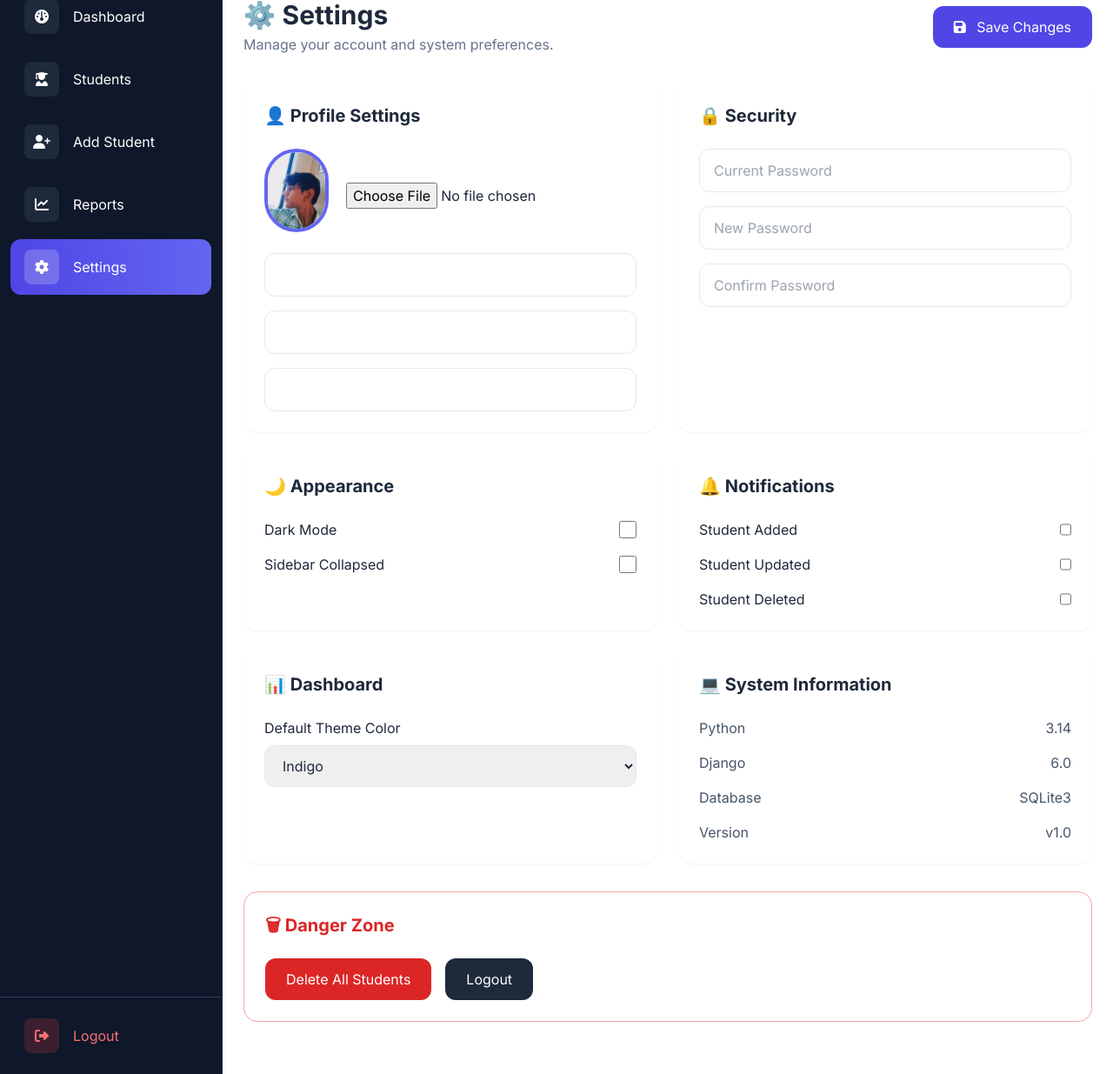
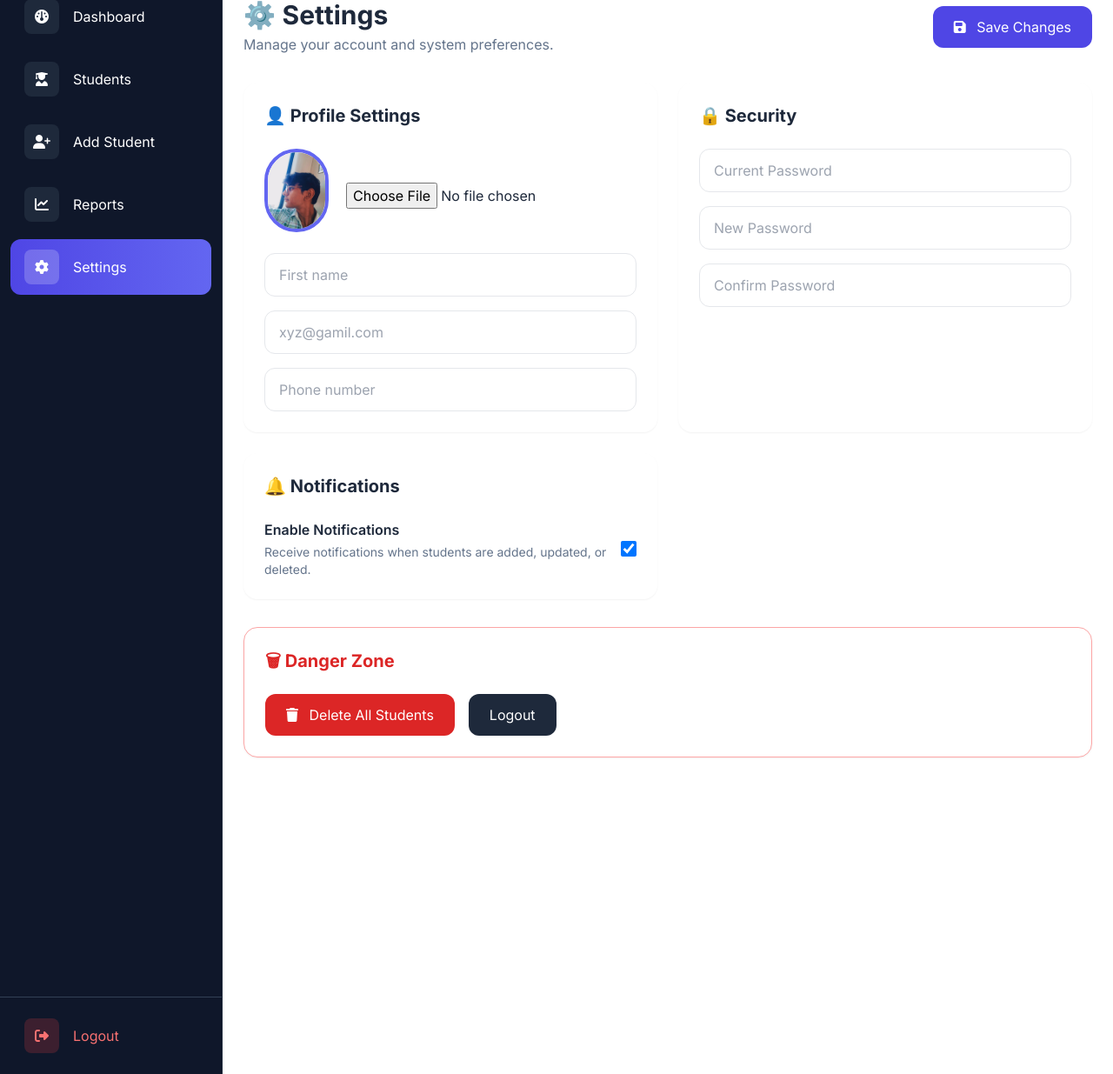
Before and after one commit to Nitin0259/Student-Management-System, a Django app: page /settings/ in a window 1280 px wide. Shown: the part 113-1348 px from the top of the page at 87% size. Run offline with Django 5.2, Linux system fonts and the light colour scheme; a user stored in the database is signed in; data comes from the database, SQL or seed files in the repository; both versions use the stored data as it was before the commit; some libraries are stand-ins or nearby versions.

Commit message:
Complete some topics

```diff
--- a/MainApp/forms.py
+++ b/MainApp/forms.py
@@ -51,7 +51,5 @@ class SettingsForm(forms.ModelForm):
         fields = [
             "phone",
             "profile_image",
-            "dark_mode",
             "notifications",
-            "theme_color",
         ]
--- a/MainApp/templates/base.html
+++ b/MainApp/templates/base.html
@@ -337,7 +337,7 @@
 
     // Close when clicking outside the modal
     document.getElementById("deleteModel").addEventListener("click", function (e) {
-      if (e.target == this) {
+      if (e.target === this) {
         closeDeleteModal();
       }
     })
@@ -394,7 +394,30 @@
         }]
       }
     });
+  </script>
 
+  <script>
+    function openDeleteAllModal(){
+      const model = document.getElementById("deleteAllModal");
+
+      model.classList.remove("hidden")
+      model.classList.add("flex")
+    }
+
+    function closeDeleteAllModal(){
+      const model = document.getElementById("deleteAllModal");
+
+      model.classList.remove("flex")
+      model.classList.add("hidden")
+    }
+
+    // Close when clicking outside the modal
+    window.addEventListener("click", function(e) {
+      const model = document.getElementById("deleteAllModel")
+      if (e.target === model) {
+        closeDeleteAllModal();
+      }
+    })
   </script>
 
 </body>
--- a/MainApp/templates/components/sidebar.html
+++ b/MainApp/templates/components/sidebar.html
@@ -122,7 +122,7 @@
 
   <!-- Logout -->
   <div class="border-t border-slate-700 p-3">
-    <a href="#"
+    <a href="{% url 'logout' %}"
       class="nav-item group flex items-center gap-4 px-4 py-3 rounded-xl hover:bg-red-600/20 text-red-400 transition">
 
       <div class="w-10 h-10 rounded-lg bg-red-500/20 flex items-center justify-center">
--- a/MainApp/templates/setting.html
+++ b/MainApp/templates/setting.html
@@ -57,13 +57,13 @@
                 <div class="space-y-4">
 
                     <input type="text" name="first_name" value="{{ request.user.first_name }}"
-                        class="w-full border rounded-xl px-4 py-3 dark:bg-slate-700">
+                        class="w-full border rounded-xl px-4 py-3 dark:bg-slate-700" placeholder="First name">
 
                     <input type="email" name="email" value="{{ request.user.email }}"
-                        class="w-full border rounded-xl px-4 py-3 dark:bg-slate-700">
+                        class="w-full border rounded-xl px-4 py-3 dark:bg-slate-700" placeholder="xyz@gamil.com">
 
-                    <input type="text" name="phone" value="{{ settings.phone }}"
-                        class="w-full border rounded-xl px-4 py-3 dark:bg-slate-700">
+                    <input type="tel" name="phone" value="{{ settings.phone }}"
+                        class="w-full border rounded-xl px-4 py-3 dark:bg-slate-700" placeholder="Phone number">
 
                 </div>
 
@@ -83,7 +83,7 @@
                     <input type="password" name="current_password" placeholder="Current Password"
                         class="w-full border rounded-xl px-4 py-3 dark:bg-slate-700">
 
-                    <input type="password" name="new_passwrod" placeholder="New Password"
+                    <input type="password" name="new_password" placeholder="New Password"
                         class="w-full border rounded-xl px-4 py-3 dark:bg-slate-700">
 
                     <input type="password" name="confirm_password" placeholder="Confirm Password"
@@ -93,159 +93,33 @@
 
             </div>
 
-            <!-- Appearance -->
+            <!-- Notifications -->
             <div class="bg-white dark:bg-slate-800 rounded-2xl shadow-sm p-6">
 
                 <h2 class="text-xl font-bold mb-6">
-
-                    🌙 Appearance
-
+                    🔔 Notifications
                 </h2>
 
-                <div class="space-y-4">
+                <div class="flex justify-between items-center">
 
-                    <label class="flex justify-between items-center">
+                    <div>
 
-                        <span>Dark Mode</span>
+                        <h3 class="font-semibold">
+                            Enable Notifications
+                        </h3>
 
-                        <input type="checkbox" name="dark_mode" {% if settings.dark_mode %}checked{% endif %} class="w-5 h-5">
+                        <p class="text-sm text-slate-500 mt-1">
+                            Receive notifications when students are added, updated, or deleted.
+                        </p>
 
-                    </label>
+                    </div>
 
-                    <label class="flex justify-between items-center">
-
-                        <span>Sidebar Collapsed</span>
-
-                        <input type="checkbox" class="w-5 h-5">
-
-                    </label>
+                    <input type="checkbox" name="notifications" class="w-5 h-5" {% if settings.notifications %}checked{% endif %}>
 
                 </div>
 
             </div>
 
-            <!-- Notifications -->
-            <div class="bg-white dark:bg-slate-800 rounded-2xl shadow-sm p-6">
-
-                <h2 class="text-xl font-bold mb-6">
-
-                    🔔 Notifications
-
-                </h2>
-
-                <div class="space-y-4">
-
-                    <label class="flex justify-between">
-
-                        Student Added
-
-                        <input type="checkbox" name="notifications" {% if settings.notifications %}checked{% endif %}>
-
-                    </label>
-
-                    <label class="flex justify-between">
-
-                        Student Updated
-
-                        <input type="checkbox">
-
-                    </label>
-
-                    <label class="flex justify-between">
-
-                        Student Deleted
-
-                        <input type="checkbox">
-
-                    </label>
-
-                </div>
-
-            </div>
-
-            <!-- Dashboard -->
-            <div class="bg-white dark:bg-slate-800 rounded-2xl shadow-sm p-6">
-
-                <h2 class="text-xl font-bold mb-6">
-
-                    📊 Dashboard
-
-                </h2>
-
-                <div class="space-y-5">
-
-                    <div>
-
-                        <label class="block mb-2">
-
-                            Default Theme Color
-
-                        </label>
-
-                        <select name="theme_color" class="w-full border rounded-xl px-4 py-3 dark:bg-slate-700">
-
-                            <option value="Indigo">Indigo</option>
-
-                            <option value="Blue">Blue</option>
-
-                            <option class="Green">Green</option>
-
-                            <option class="Purple">Purple</option>
-
-                        </select>
-
-                    </div>
-
-                </div>
-
-            </div>
-
-            <!-- System -->
-            <div class="bg-white dark:bg-slate-800 rounded-2xl shadow-sm p-6">
-
-                <h2 class="text-xl font-bold mb-6">
-
-                    💻 System Information
-
-                </h2>
-
-                <div class="space-y-4 text-slate-600 dark:text-slate-300">
-
-                    <div class="flex justify-between">
-
-                        <span>Python</span>
-
-                        <span>3.14</span>
-
-                    </div>
-
-                    <div class="flex justify-between">
-
-                        <span>Django</span>
-
-                        <span>6.0</span>
-
-                    </div>
-
-                    <div class="flex justify-between">
-
-                        <span>Database</span>
-
-                        <span>SQLite3</span>
-
-                    </div>
-
-                    <div class="flex justify-between">
-
-                        <span>Version</span>
-
-                        <span>v1.0</span>
-
-                    </div>
-
-                </div>
-
-            </div>
 
         </div>
 
@@ -261,22 +135,65 @@
 
             <div class="flex gap-4">
 
-                <button class="px-6 py-3 rounded-xl bg-red-600 hover:bg-red-700 text-white">
+                <button type="button" onclick="openDeleteAllModal()" class="px-6 py-3 rounded-xl bg-red-600 hover:bg-red-700 text-white">
 
+                    <i class="fa-solid fa-trash mr-2"></i>
                     Delete All Students
 
                 </button>
 
-                <button class="px-6 py-3 rounded-xl bg-slate-800 hover:bg-slate-900 text-white">
+                <a href="{% url 'logout' %}" class="px-6 py-3 rounded-xl bg-slate-800 hover:bg-slate-900 text-white">
 
                     Logout
 
-                </button>
+                </a>
 
             </div>
 
         </div>
     </div>
+</form>
 
-</form>
+<div id="deleteAllModal" class="fixed inset-0 bg-black/50 hidden items-center justify-center z-50">
+    <div class="bg-white dark:bg-slate-800 rounded-2xl w-full max-w-md p-7 animate-fadeIn">
+
+        <div class="flex justify-center">
+            <div class="w-20 h-20 rounded-full bg-red-100 text-red-600 flex items-center justify-center text-4xl">
+
+                <i class="fa-solid fa-triangle-exclamation"></i>
+
+            </div>
+        </div>
+
+        <h2 class="text-2xl font-bold text-center mt-5">
+            Delete All Students?
+        </h2>
+
+        <p class="text-center text-slate-500 mt-3">
+            This will permanently delete every student from the database.
+        </p>
+
+        <p class="text-center text-red-600 font-semibold mt-2">
+
+            This action cannot be undone.
+
+        </p>
+
+        <form action="{% url 'delete_all_student' %}" method="post">
+            {% csrf_token %}
+            <div class="flex gap-4 mt-8">
+                <button type="button" onclick="closeDeleteAllModal()" class="flex-1 py-3 rounded-xl border border-slate-300 hover:bg-slate-100 dark:hover:bg-slate-700">
+                    Cancel
+                </button>
+                <button
+                    type="submit"
+                    class="flex-1 py-3 rounded-xl bg-red-600 hover:bg-red-700 text-white">
+
+                    Delete All
+
+                </button>
+            </div>
+        </form>
+    </div>
+</div>
 {% endblock %}
--- a/MainApp/urls.py
+++ b/MainApp/urls.py
@@ -3,6 +3,7 @@ from . import views
 
 urlpatterns = [
     path("", views.login_view, name='login'),
+    path('logout/', views.logout_view, name='logout'),
     path("dashboard/", views.dashboard, name='dashboard'),
     path("students/", views.students, name='students'),
     path("add_student/", views.add_student, name='add_student'),
@@ -12,5 +13,6 @@ urlpatterns = [
     path("reports/", views.report_student, name='reports'),
     path("export/pdf/", views.export_pdf, name='export_pdf'),
     path("export/excel/", views.export_Excel, name='export_Excel'),
-    path("settings/", views.settings, name='settings')
+    path("settings/", views.settings, name='settings'),
+    path("delete-all-students/", views.delete_all_student, name='delete_all_student'),
 ]
--- a/MainApp/views.py
+++ b/MainApp/views.py
@@ -36,7 +36,69 @@ def login_view(request):
 def dashboard(request):
     activitys = Activity.objects.all()[:5]
     recent_students = Student.objects.order_by("-created_at")[:5]
-    return render(request, "dashboard.html", {"user": request.user, "activitys": activitys, "recent_students": recent_students})
+
+    students = Student.objects.all()
+    total_students = students.count()
+    active_students = students.filter(status="Active").count()
+    inactive_students = students.filter(status="Inactive").count()
+    total_courses = students.values("courses").distinct().count()
+
+    # Dashboard admission chart
+    admission_data = (
+        Student.objects
+        .annotate(month=TruncMonth("created_at"))
+        .values("month")
+        .annotate(total=Count("id"))
+        .order_by("month")
+    )
+
+    admission_labels = [
+        item["month"].strftime("%b" "%y")
+        for item in admission_data
+    ]
+
+    admission_values = [
+        item["total"]
+        for item in admission_data
+    ]
+
+    # Dashboard course chart
+    course_data = (
+        Student.objects
+        .values("courses")
+        .annotate(total=Count("id"))
+        .order_by("courses")
+    )
+
+    course_labels = [
+        item["courses"]
+        for item in course_data
+    ]
+
+    course_values = [
+        item["total"]
+        for item in course_data
+    ]
+
+    context = {
+    "user": request.user,
+    "activitys": activitys,
+    "recent_students": recent_students,
+
+    "total_students": total_students,
+    "active_students": active_students,
+    "inactive_students": inactive_students,
+    "total_courses": total_courses,
+
+    "admission_labels": admission_labels,
+    "admission_values": admission_values,
+
+    "course_labels": course_labels,
+    "course_values": course_values,
+
+}
+
+    return render(request, "dashboard.html", context)
 
 def logout_view(request):
     logout(request)
@@ -63,9 +125,12 @@ def add_student(request):
     if request.method == "POST":
         form = StudentForm(request.POST, request.FILES)
 
+        settings, created = Settings.objects.get_or_create(user=request.user)
+
         if form.is_valid():
             student = form.save()
 
+        if settings.notifications:
             # Add studnet
             Activity.objects.create(
                 title=f"{student.name} was added",
@@ -101,12 +166,15 @@ def view_student(request,id):
 def edit_student(request, id):
     student = Student.objects.get(id=id)
 
+    settings, created = Settings.objects.get_or_create(user=request.user)
+
     if request.method == "POST":
         form = StudentForm(request.POST, request.FILES, instance=student)
 
         if form.is_valid():
             form.save()
 
+        if settings.notifications:
             # Edit student details
             Activity.objects.create(
                 title=f"{student.name} was updated",
@@ -123,13 +191,16 @@ def edit_student(request, id):
 def delete_student(request, id):
     student = Student.objects.get(id=id)
 
+    settings, created = Settings.objects.get_or_create(user=request.user)
+
     if request.method == "POST":
-        # Delete student
-        Activity.objects.create(
-            title=f"{student.name} was deleted",
-            color="red",
-            user=request.user
-        )
+
+        if settings.notifications:
+            Activity.objects.create(
+                title=f"{student.name} was deleted",
+                color="red",
+                user=request.user
+            )
 
         student.delete()
 
@@ -284,15 +355,17 @@ def export_Excel(request):
 @login_required
 def settings(request):
 
+    settings, created = Settings.objects.get_or_create(user=request.user)
+
     current_password = request.POST.get("current_password")
     new_password = request.POST.get("new_password")
-    change_password = request.POST.get("change_password")
+    confirm_password = request.POST.get("confirm_password")
 
-    if current_password and new_password and change_password:
+    if current_password and new_password and confirm_password:
         if not request.user.check_password(current_password):
             messages.error(request, "Current password is incorrect.")
 
-        elif new_password != change_password:
+        elif new_password != confirm_password:
             messages.error(request, "New passwords do not match.")
 
         else:
@@ -303,9 +376,11 @@ def settings(request):
 
             messages.success(request, "Password changed successfully.")
 
-    settings, created = Settings.objects.get_or_create(user=request.user)
 
     if request.method == "POST":
+        request.user.first_name = request.POST.get("first_name")
+        request.user.email = request.POST.get("email")
+        request.user.save()
 
         form = SettingsForm(request.POST, request.FILES,instance=settings)
 
@@ -319,4 +394,26 @@ def settings(request):
 
         form = SettingsForm(instance=settings)
 
-    return render(request,"setting.html", {"form": form})
+    return render(request,"setting.html", {"form": form, "settings":settings})
+
+
+# Delete all student
+@login_required
+def delete_all_student(request):
+    if request.method == "POST":
+        total = Student.objects.count()
+
+        Student.objects.all().delete()
+
+        settings, created = Settings.objects.get_or_create(user=request.user)
+
+        if settings.notifications:
+            Activity.objects.create(
+                title=f"Deleted all students ({total})",
+                color="red",
+                user=request.user
+            )
+
+        messages.success(request, "All students deleted successfully.")
+
+    return redirect("settings")
```
Also changed, not shown: MainApp/models.py (+1 -8 lines), MainApp/templates/dashboard.html (+5 -5 lines), MainApp/migrations/0011_remove_settings_dark_mode_and_more.py (added), MainApp/migrations/0012_student_gender.py (added), MainApp/migrations/0013_remove_student_gender.py (added), db.sqlite3.
